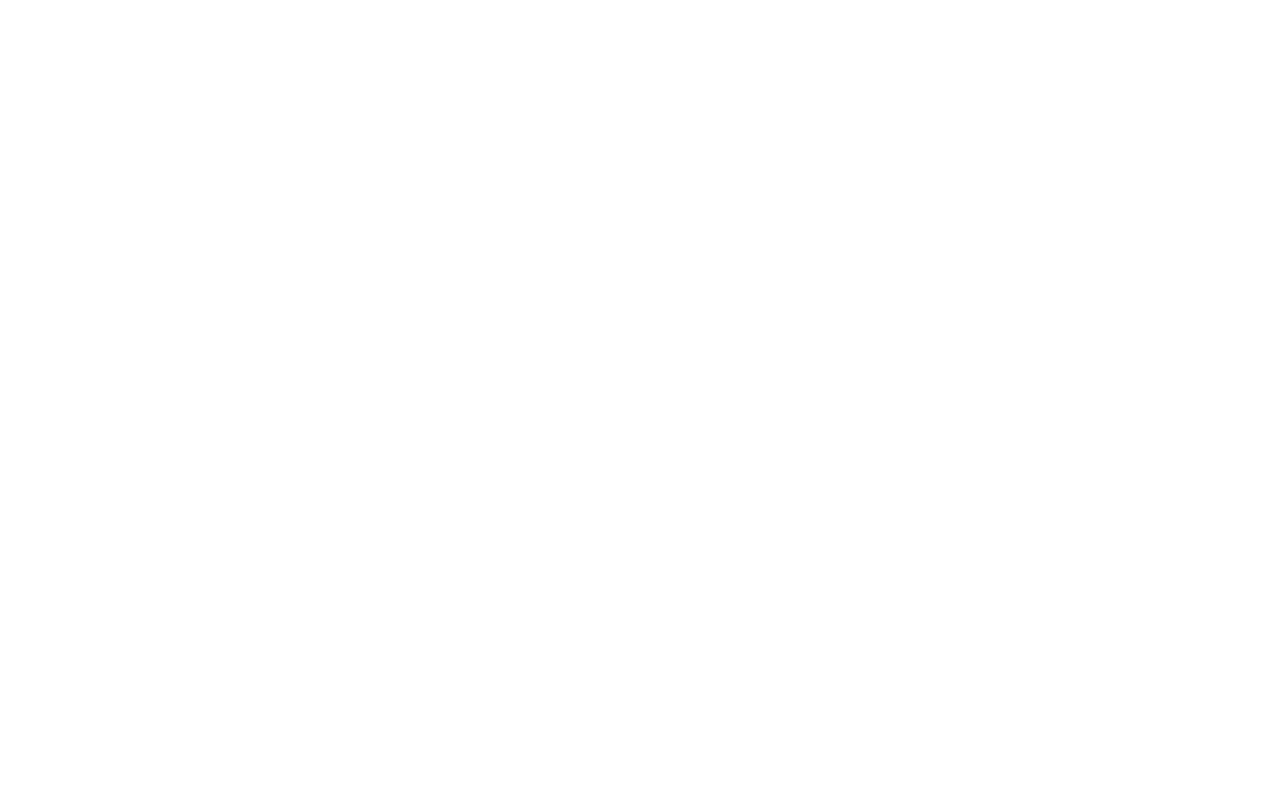
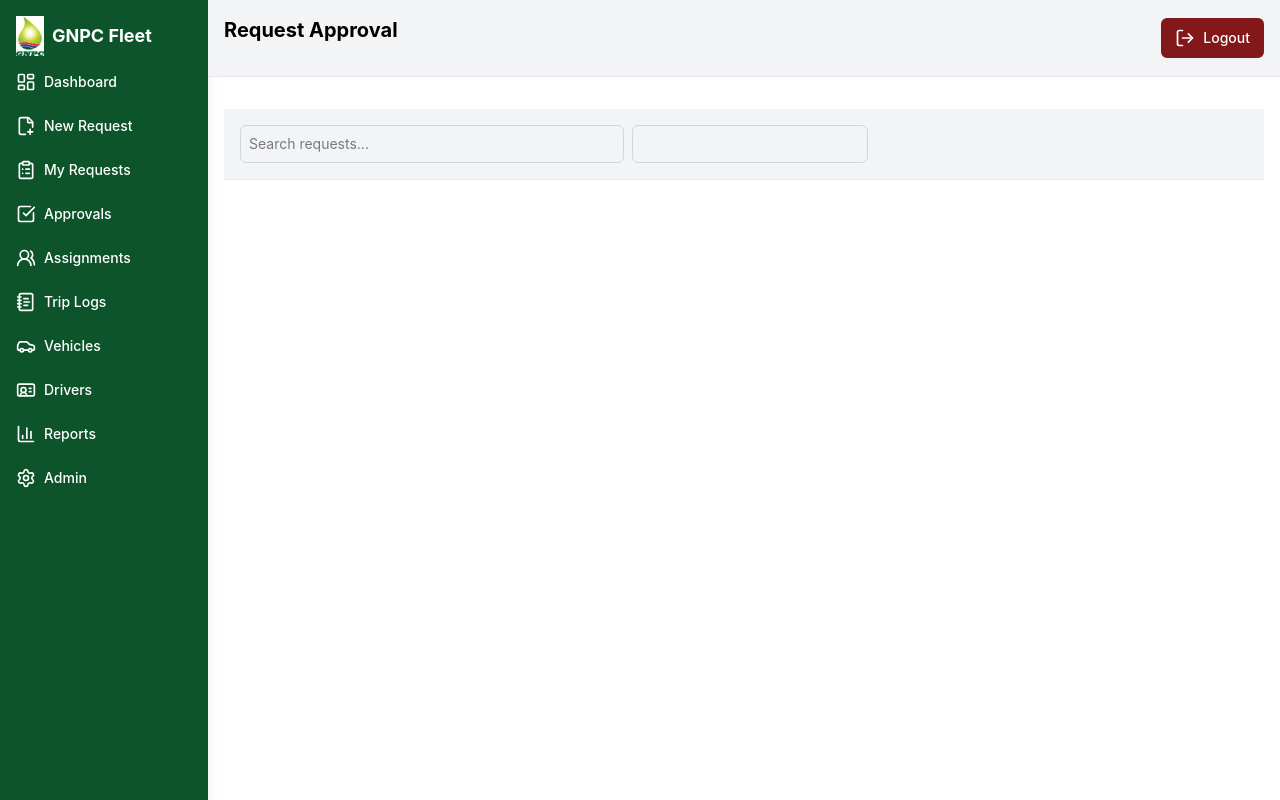
Before and after one commit to ChristineMendy22/Gnpc_fleet_management, a React (Vite) app in the folder client/: page /approval in a window 1280 px wide. Before the commit this address had no page. Built offline with nearby package versions, Linux system fonts and the light colour scheme.

Commit message:
added request form

```diff
--- a/client/src/App.jsx
+++ b/client/src/App.jsx
@@ -3,6 +3,7 @@
 import LoginPage from './Pages/LoginPage'
 import MyRequests from './Pages/MyRequests'
 import NewRequests from './Pages/CreateRequest'
+import Approval from './Pages/Approval'
 
 function App() {
 
@@ -14,6 +15,7 @@
         <Route path="/login" element={<LoginPage />} />
         <Route path='/request-vehicle' element={<MyRequests/>}/>
         <Route path='/create-request' element={<NewRequests/>}/>
+        <Route path='/approval' element={<Approval/>}/>
       </Routes>
     </Router>
   )
--- /dev/null
+++ b/client/src/Pages/Approval.jsx
@@ -0,0 +1,17 @@
+import AppLayout from '../layout/AppLayout'
+import RequestApproval from '../components/RequestApproval'
+
+import React from 'react'
+
+const Approval = () => {
+  return (
+    <AppLayout title="Request Approval">
+      <RequestApproval />
+    </AppLayout>
+    // <div className="p-4 bg-gray-100 border-b border-gray-200 my-4">
+    //     <h2 className='text-green-700'>Request Approval</h2>
+    // </div>
+  )
+}
+
+export default Approval
--- a/client/src/Pages/CreateRequest.jsx
+++ b/client/src/Pages/CreateRequest.jsx
@@ -1,4 +1,3 @@
-import React from 'react'
 import AppLayout from "../layout/AppLayout";
 import RequestForm from '../components/RequestForm';
 
--- a/client/src/components/RequestApproval.jsx
+++ b/client/src/components/RequestApproval.jsx
@@ -1,11 +1,23 @@
 import React from 'react'
-import AppLayout from "../layout/AppLayout";
 
 const RequestApproval = () => {
   return (
-    <AppLayout>
-      <div>Approval</div>
-    </AppLayout>
+    <div className="p-4 bg-gray-100 border-b border-gray-200 my-4">
+        <div className="flex items-center gap-2">
+            <input
+
+                id="search"
+                className="w-96 border border-gray-300 p-2 rounded-md text-sm focus:outline-none focus:ring-2 focus:ring-green-500 focus:border-green-500"
+                placeholder="Search requests..."
+            />
+            <input
+                type="text"
+                className='border border-gray-300 rounded-md p-2 text-sm focus:outline-none focus:ring-2 focus:ring-green-500 focus:border-green-500'
+
+            />
+        </div>
+
+    </div>
   )
 }
 
--- a/client/src/components/Sidebar.jsx
+++ b/client/src/components/Sidebar.jsx
@@ -6,7 +6,7 @@
         { label: "Dashboard", icon: LayoutDashboard, url: "/dashboard"},
         { label: "New Request", icon: FilePlus2,  url: "/create-request"},
         { label: "My Requests", icon: ClipboardList, active: true, url:"/request-vehicle" },
-        { label: "Approvals", icon: CheckSquare, url: "/approvals"},
+        { label: "Approvals", icon: CheckSquare, url: "/Approval"},
         { label: "Assignments", icon: Users2 },
         { label: "Trip Logs", icon: NotebookText },
         { label: "Vehicles", icon: Car },
--- a/client/src/components/SidebarNav.jsx
+++ /dev/null
@@ -1,24 +0,0 @@
-import { User } from "lucide-react"
-import { Link } from "react-router-dom"
-
-const SidebarNav = () => {
-  return (
-    <div className="bg-white border-b h-16 w-full left-52 absolute z-100">
-        <div className="flex items-center space-between">
-            {/* Navigation Links */}
-            <div className="hidden sm:ml-6 sm:block">
-                <div className="relative flex items-center space-x-4">
-
-
-                    <button className="absolute top-1.5 -right-[100] flex items-center gap-2 border-2 border-green-900 bg-green-900 text-white hover:bg-green-700 px-3 py-2 rounded-md text-sm font-medium">
-                        <User className="h-5 w-5" /> Logout
-                    </button>
-
-                </div>
-            </div>
-        </div>
-    </div>
-  )
-}
-
-export default SidebarNav
--- a/client/src/layout/AppLayout.jsx
+++ b/client/src/layout/AppLayout.jsx
@@ -1,19 +1,23 @@
+import { LogOut, User } from "lucide-react"
 import Sidebar from "../components/Sidebar"
-import SidebarNav from "../components/SidebarNav"
 
 
 const AppLayout = ({title, children}) => {
   return (
     <div className="flex min-h-screen">
         <Sidebar />
-        <SidebarNav />
 
-        <div className="flex-1 mt-16 p-6">
-            <div className="p-4 bg-gray-100 border-b border-gray-200 sticky top-0 z-50">
+        <div className="flex-1 flex flex-col">
+            <header className="p-4 bg-gray-100 border-b border-gray-200 flex items-center justify-between">
                 <h1 className="text-xl font-bold mb-4">{title}</h1>
-            </div>
+                <button className="flex items-center gap-2 border-2 border-red-900 bg-red-900 text-white hover:bg-red-700 px-3 py-2 rounded-md text-sm font-medium">
+                  <LogOut className="h-5 w-5" /> Logout
+                </button>
+            </header>
             {/* Main content goes here */}
-            {children}
+            <main className="p-4 flex-1">
+              {children}
+            </main>
         </div>
     </div>
   )
```
